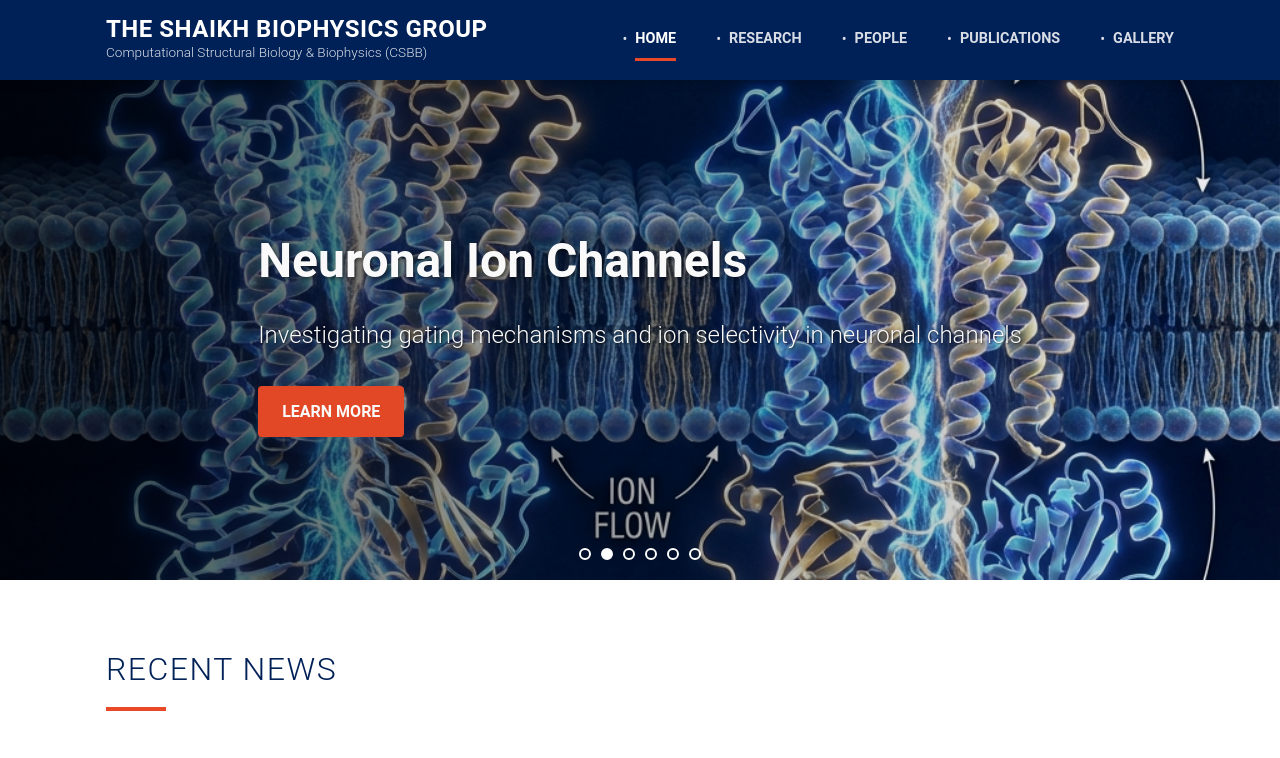
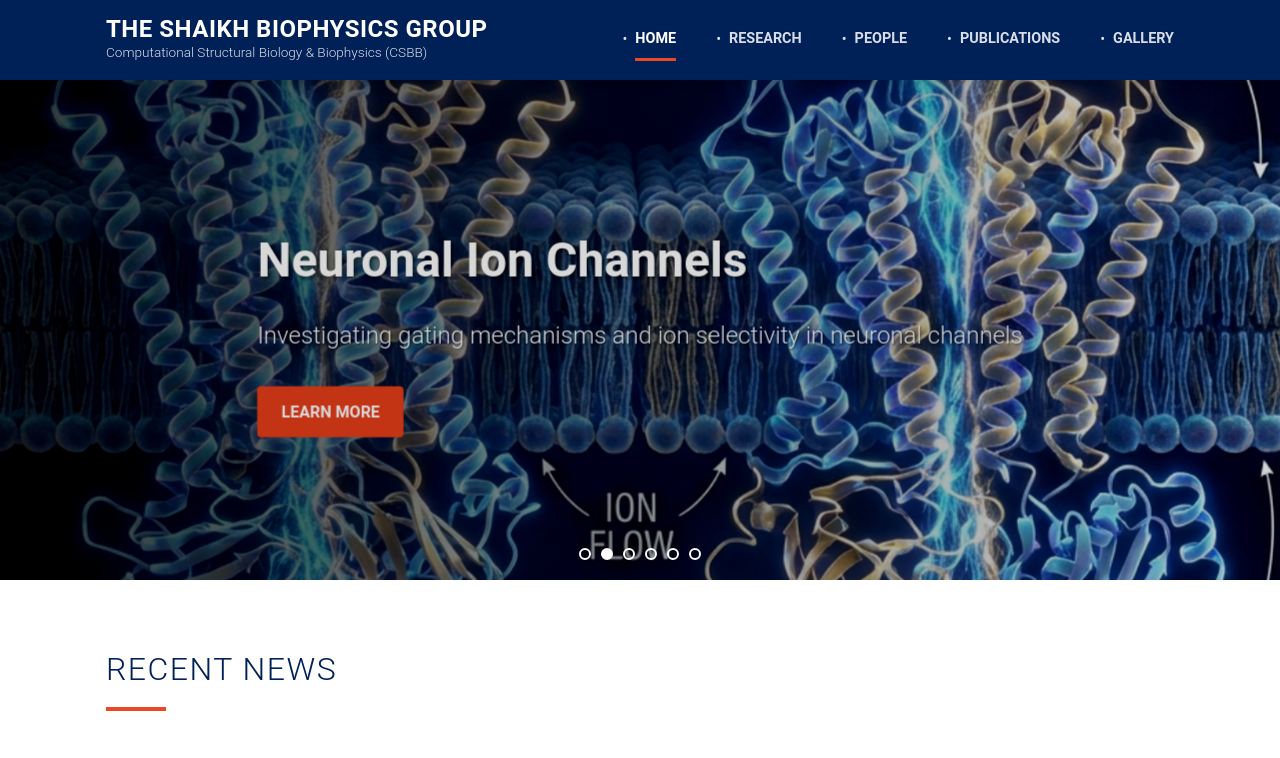
Before and after one commit to fulbabu2/fulbabu2.github.io, a React (Vite) app: page /#/ in a window 1280 px wide. Shown: the top 758 px of the page. Built offline with nearby package versions, Linux system fonts and the light colour scheme; some icons are missing.

Commit message:
Add context-aware CSS animations to hero carousel images

```diff
--- a/src/components/home/HeroCarousel.css
+++ b/src/components/home/HeroCarousel.css
@@ -140,3 +140,115 @@
         font-size: 1rem;
     }
 }
+
+
+/* Animation Classes */
+
+/* 1. Transport: Horizontal Pan */
+@keyframes panHorizontal {
+    0% {
+        background-position: 0% 50%;
+    }
+
+    100% {
+        background-position: 100% 50%;
+    }
+}
+
+.anim-transport.active {
+    animation: panHorizontal 20s linear infinite alternate;
+}
+
+/* 2. Ion Channels: Pulse/Glow */
+@keyframes pulseGlow {
+    0% {
+        filter: brightness(0.8) contrast(1.1);
+        transform: scale(1);
+    }
+
+    50% {
+        filter: brightness(1.1) contrast(1.2);
+        transform: scale(1.02);
+    }
+
+    100% {
+        filter: brightness(0.8) contrast(1.1);
+        transform: scale(1);
+    }
+}
+
+.anim-ion.active {
+    animation: pulseGlow 8s ease-in-out infinite;
+}
+
+/* 3. Conformation: Breathing Scale */
+@keyframes breatheScale {
+    0% {
+        transform: scale(1);
+    }
+
+    50% {
+        transform: scale(1.1);
+    }
+
+    100% {
+        transform: scale(1);
+    }
+}
+
+.anim-conformation.active {
+    animation: breatheScale 10s ease-in-out infinite;
+}
+
+/* 4. Drug Design: Zoom In (Docking) */
+@keyframes zoomDocking {
+    0% {
+        transform: scale(1);
+    }
+
+    100% {
+        transform: scale(1.15);
+    }
+}
+
+.anim-docking.active {
+    animation: zoomDocking 10s linear infinite alternate;
+}
+
+/* 5. Binding: Focus/Steady Zoom */
+@keyframes focusBinding {
+    0% {
+        transform: scale(1.1);
+    }
+
+    100% {
+        transform: scale(1);
+    }
+}
+
+.anim-binding.active {
+    animation: focusBinding 12s ease-out infinite alternate;
+}
+
+/* 6. Methods: Diagonal Drift */
+@keyframes diagonalDrift {
+    0% {
+        background-position: 0% 0%;
+    }
+
+    100% {
+        background-position: 20% 20%;
+    }
+}
+
+.anim-compute.active {
+    animation: diagonalDrift 15s linear infinite alternate;
+}
+
+/* Ensure background covers and centers properly for animations */
+.carousel-slide {
+    background-size: 110%;
+    /* Slight zoom to allow for movement */
+    background-position: center;
+    transition: opacity 1s ease-in-out;
+}
--- a/src/components/home/HeroCarousel.tsx
+++ b/src/components/home/HeroCarousel.tsx
@@ -13,32 +13,38 @@ const HeroCarousel: React.FC = () => {
         {
             image: transportImg,
             title: "Transport Membrane Proteins",
-            subtitle: "Unraveling mechanisms of molecular transport across cell membranes"
+            subtitle: "Unraveling mechanisms of molecular transport across cell membranes",
+            animationClass: "anim-transport"
         },
         {
             image: ionChannelsImg,
             title: "Neuronal Ion Channels",
-            subtitle: "Investigating gating mechanisms and ion selectivity in neuronal channels"
+            subtitle: "Investigating gating mechanisms and ion selectivity in neuronal channels",
+            animationClass: "anim-ion"
         },
         {
             image: proteinTransitionImg,
             title: "Protein Conformational Transitions",
-            subtitle: "Visualizing dynamic structural changes at atomic resolution"
+            subtitle: "Visualizing dynamic structural changes at atomic resolution",
+            animationClass: "anim-conformation"
         },
         {
             image: drugDesignImg,
             title: "Computational Drug Design",
-            subtitle: "Accelerating therapeutics discovery through virtual screening and simulation"
+            subtitle: "Accelerating therapeutics discovery through virtual screening and simulation",
+            animationClass: "anim-docking"
         },
         {
             image: proteinDnaImg,
             title: "Protein-Nucleic Acid Interactions",
-            subtitle: "Decoding the molecular basis of gene regulation and replication"
+            subtitle: "Decoding the molecular basis of gene regulation and replication",
+            animationClass: "anim-binding"
         },
         {
             image: methodsImg,
             title: "Computational Methods Development",
-            subtitle: "Advancing biological understanding with AI and high-performance computing"
+            subtitle: "Advancing biological understanding with AI and high-performance computing",
+            animationClass: "anim-compute"
         }
     ];
 
@@ -56,7 +62,7 @@ const HeroCarousel: React.FC = () => {
             {slides.map((slide, index) => (
                 <div
                     key={index}
-                    className={`carousel-slide ${index === currentSlide ? 'active' : ''}`}
+                    className={`carousel-slide ${index === currentSlide ? 'active' : ''} ${slide.animationClass}`}
                     style={{ backgroundImage: `url(${slide.image})` }}
                 >
                     <div className="carousel-content container">
```
